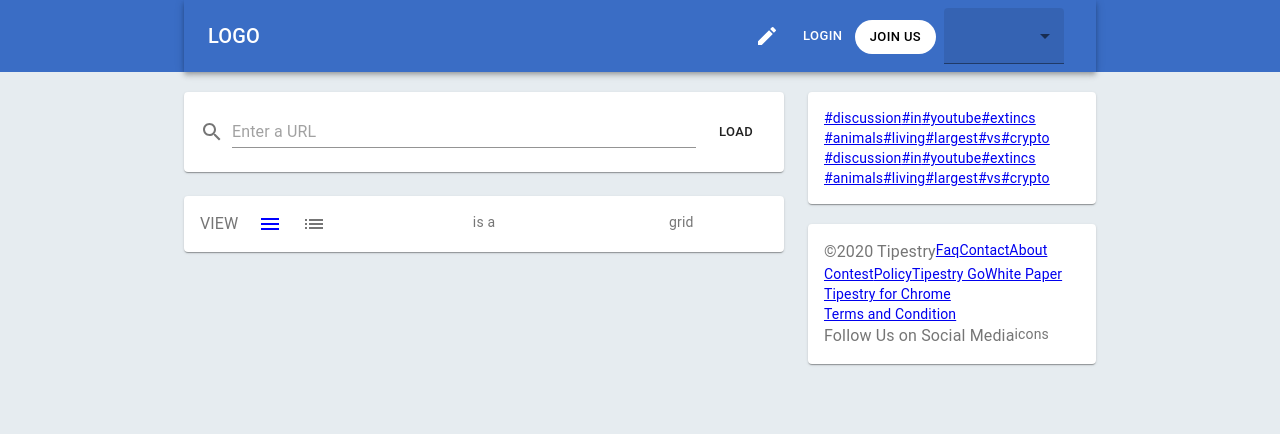
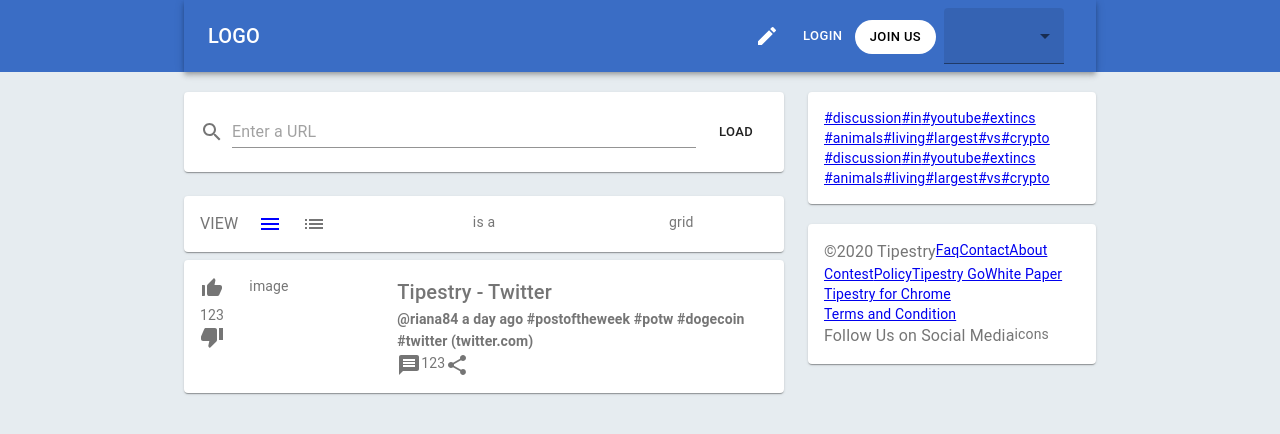
Before and after one commit to abbey5k4/tipestry, a Next.js app: page / in a window 1280 px wide. Shown: the top 434 px of the page. Built offline with nearby package versions, Linux system fonts and the light colour scheme.

Commit message:
card section added

```diff
--- a/src/main/components/contents/cards.js
+++ b/src/main/components/contents/cards.js
@@ -1,11 +1,67 @@
-import React from 'react'
+import React from 'react';
+import { makeStyles } from '@material-ui/core/styles';
+import Paper from '@material-ui/core/Paper';
+import Grid from '@material-ui/core/Grid';
+import ThumbUpAltIcon from '@material-ui/icons/ThumbUpAlt';
+import ThumbDownIcon from '@material-ui/icons/ThumbDown';
+import { Box, Typography } from '@material-ui/core';
+import MessageIcon from '@material-ui/icons/Message';
+import ShareIcon from '@material-ui/icons/Share';
 
+
+const useStyles = makeStyles((theme) => ({
+    root: {
+      flexGrow: 1,
+    },
+    paper: {
+      padding: theme.spacing(2),
+      textAlign: 'left',
+      margin: '8px 0px',
+      color: theme.palette.text.secondary,
+    },
+    paraText: {
+        fontSize: '14px',
+        fontWeight: 'bold'
+    },
+    iconFlex: {
+        display: 'flex'
+    }
+}));
 const Cards = () => {
+    const classes = useStyles();
     return (
         <div>
-
+            <Paper className={classes.paper}>
+                <Grid container spacing={3}>
+                    <Grid item xs={1} sm={1} md={1}>
+                        <ThumbUpAltIcon />
+                        <Typography variant="p">
+                            123
+                        </Typography>
+                        <ThumbDownIcon />
+                    </Grid>
+                    <Grid item xs={3} sm={3} md={3}>
+                        image
+                    </Grid>
+                    <Grid item xs={8} sm={8} md={8}>
+                        <Typography variant="h6">
+                            Tipestry - Twitter
+                        </Typography>
+                        <Typography variant="h6" className={classes.paraText}>
+                            @riana84 a day ago #postoftheweek #potw #dogecoin #twitter (twitter.com)
+                        </Typography>
+                        <Box component="div" className={classes.iconFlex}>
+                            <MessageIcon />
+                            <Typography variant="p">
+                                123
+                            </Typography>
+                            <ShareIcon />
+                        </Box>
+                    </Grid>
+                </Grid>
+            </Paper>
         </div>
     )
 }
 
-export default Cards
+export default Cards;
--- a/src/main/components/contents/content.js
+++ b/src/main/components/contents/content.js
@@ -4,6 +4,7 @@ import Grid from '@material-ui/core/Grid';
 import Paper from '@material-ui/core/Paper';
 import SearchBar from './search';
 import Head from './head';
+import Cards from './cards';
 
 const useStyles = makeStyles((theme) => ({
     root: {
@@ -28,6 +29,7 @@ const MainBody = () => {
                     <Paper className={classes.paper}>
                         <Head />
                     </Paper>
+                    <Cards />
                 </Grid>
 
             </Grid>
```
